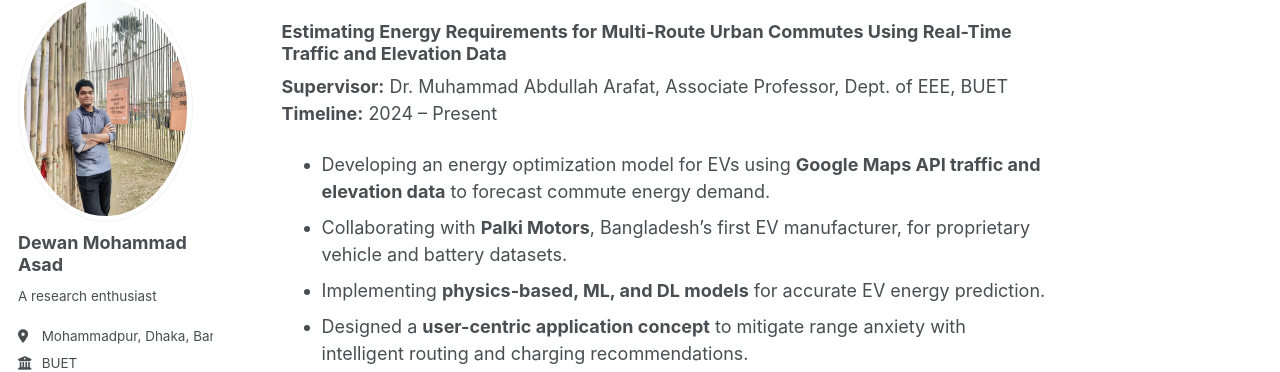
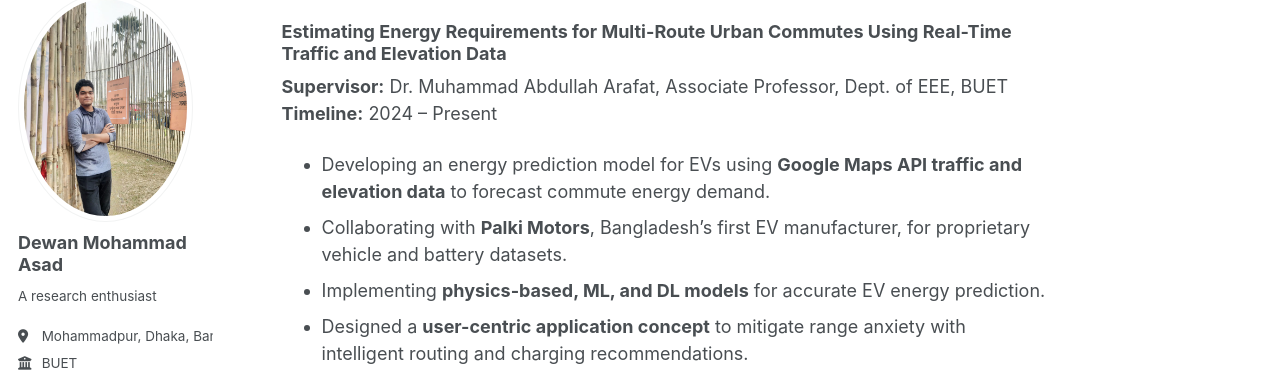
Before and after one commit to dewan-mohammad-asad-d1a/dewan-mohammad-asad-d1a.github.io, a Jekyll site: the page built from _pages/about.md, in a window 1280 px wide and 900 px high, scrolled down 636 px. Shown: the part 106-478 px from the top of the window. Built offline with Jekyll 4.4.1, drawn with Linux system fonts in a browser that asks for light colours; some web fonts are replaced; a script that is not in the unit is left out.

Commit message:
Update about.md

```diff
--- a/_pages/about.md
+++ b/_pages/about.md
@@ -31,7 +31,7 @@ Research Highlights
 **Supervisor:** Dr. Muhammad Abdullah Arafat, Associate Professor, Dept. of EEE, BUET
 **Timeline:** 2024 – Present
 
-- Developing an energy optimization model for EVs using **Google Maps API traffic and elevation data** to forecast commute energy demand.
+- Developing an energy prediction model for EVs using **Google Maps API traffic and elevation data** to forecast commute energy demand.
 - Collaborating with **Palki Motors**, Bangladesh’s first EV manufacturer, for proprietary vehicle and battery datasets.
 - Implementing **physics-based, ML, and DL models** for accurate EV energy prediction.
 - Designed a **user-centric application concept** to mitigate range anxiety with intelligent routing and charging recommendations.
```
